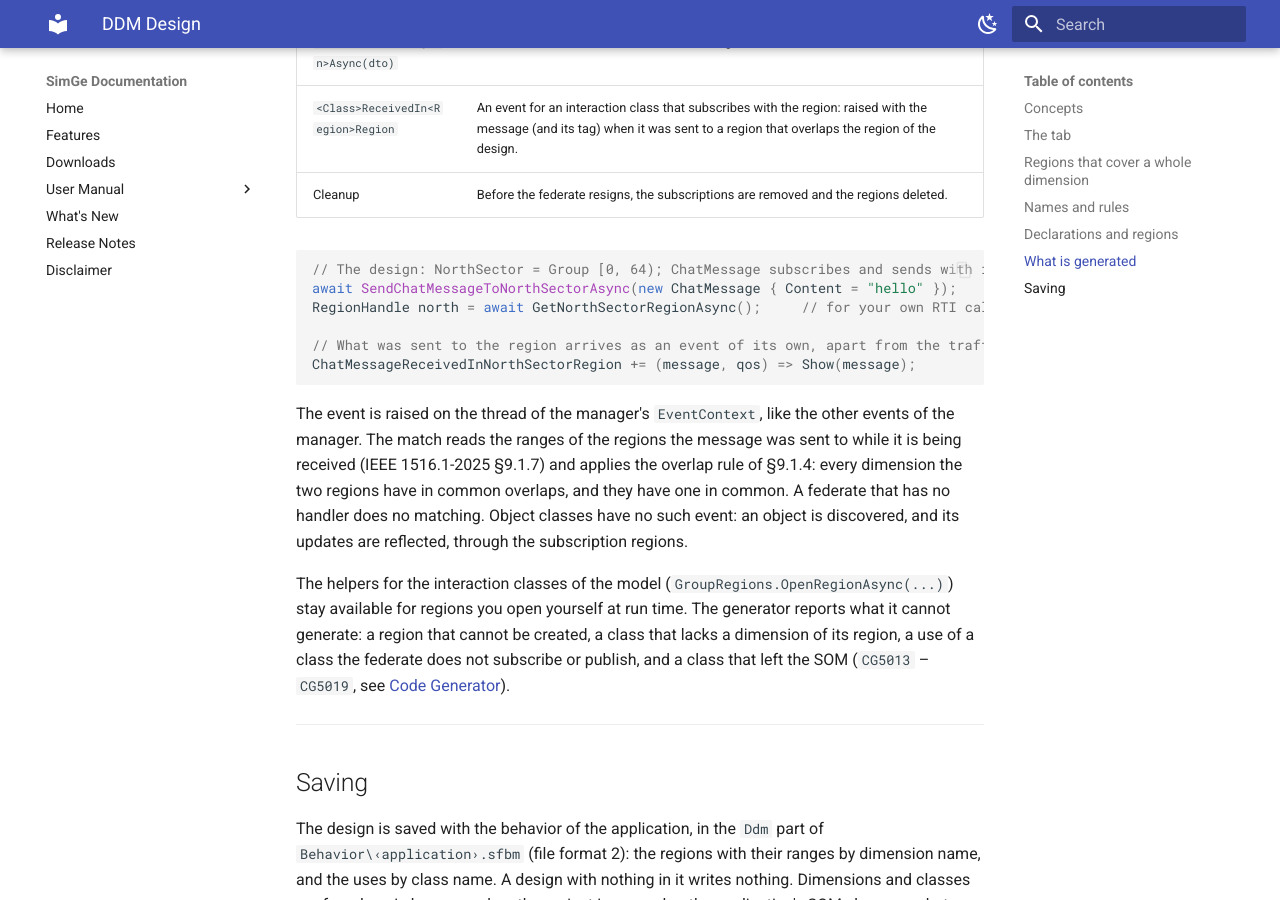
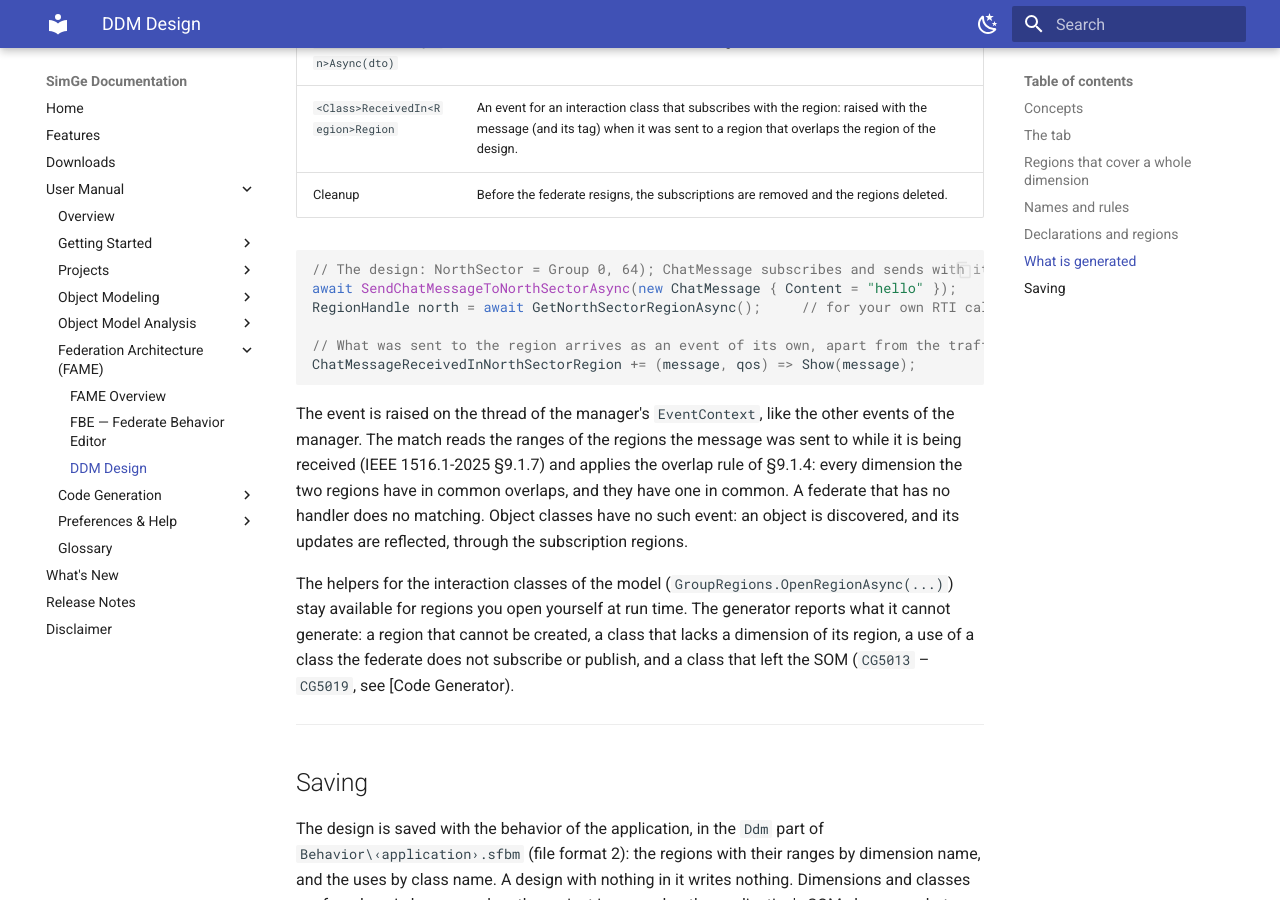
Before and after one commit to otopcu/simge-site, an MkDocs documentation site: the page built from docs/UserManual/DdmDesign.md, in a window 1280 px wide and 900 px high, scrolled down 4706 px. Built offline with MkDocs 1.6.1 and Material for MkDocs 9.7.7, drawn with Linux system fonts in a browser that asks for light colours.

Commit message:
Publish documentation update (2026-11-17)

````diff
--- a/docs/UserManual/DdmDesign.md
+++ b/docs/UserManual/DdmDesign.md
@@ -84,7 +84,7 @@ For every region something uses, the simulation manager gets:
 | Cleanup | Before the federate resigns, the subscriptions are removed and the regions deleted. |
 
 ```csharp
-// The design: NorthSector = Group [0, 64); ChatMessage subscribes and sends with it.
+// The design: NorthSector = Group 0, 64); ChatMessage subscribes and sends with it.
 await SendChatMessageToNorthSectorAsync(new ChatMessage { Content = "hello" });
 RegionHandle north = await GetNorthSectorRegionAsync();     // for your own RTI calls
 
@@ -94,7 +94,7 @@ ChatMessageReceivedInNorthSectorRegion += (message, qos) => Show(message);
 
 The event is raised on the thread of the manager's `EventContext`, like the other events of the manager. The match reads the ranges of the regions the message was sent to while it is being received (IEEE 1516.1-2025 §9.1.7) and applies the overlap rule of §9.1.4: every dimension the two regions have in common overlaps, and they have one in common. A federate that has no handler does no matching. Object classes have no such event: an object is discovered, and its updates are reflected, through the subscription regions.
 
-The helpers for the interaction classes of the model (`GroupRegions.OpenRegionAsync(...)`) stay available for regions you open yourself at run time. The generator reports what it cannot generate: a region that cannot be created, a class that lacks a dimension of its region, a use of a class the federate does not subscribe or publish, and a class that left the SOM (`CG5013` – `CG5019`, see [Code Generator](../Architecture/11_Code_Generator.md)).
+The helpers for the interaction classes of the model (`GroupRegions.OpenRegionAsync(...)`) stay available for regions you open yourself at run time. The generator reports what it cannot generate: a region that cannot be created, a class that lacks a dimension of its region, a use of a class the federate does not subscribe or publish, and a class that left the SOM (`CG5013` – `CG5019`, see [Code Generator).
 
 ---
 
--- a/mkdocs.yml
+++ b/mkdocs.yml
@@ -57,7 +57,10 @@ nav:
           - FOM Dashboard: UserManual/Dashboard.md
           - Model Metrics & Reports: UserManual/MetricsReports.md
           - Telemetry Visualizer: UserManual/TelemetryVisualizer.md
-      - Federation Architecture (FAME): UserManual/FAME.md
+      - Federation Architecture (FAME):
+          - FAME Overview: UserManual/FAME.md
+          - FBE — Federate Behavior Editor: UserManual/FederateBehaviorEditor.md
+          - DDM Design: UserManual/DdmDesign.md
       - Code Generation:
           - Code Generator: UserManual/CodeGenerator.md
           - Fora Telemetry & Validation: UserManual/ForaTelemetry.md
````
Also changed, not shown: docs/UserManual/CodeGenerator.md (+7 -7 lines), docs/index.md (+4 -4 lines).
